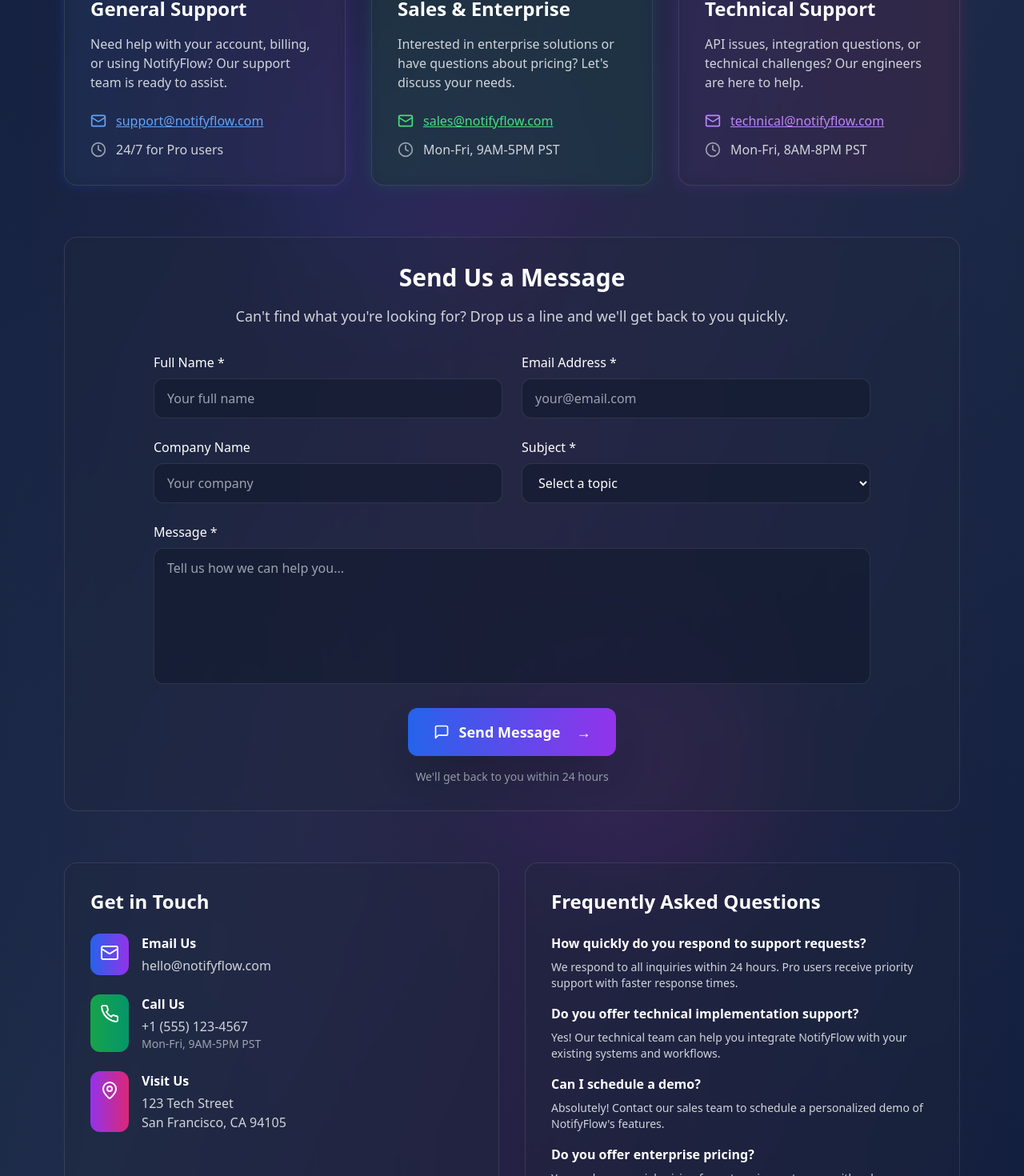
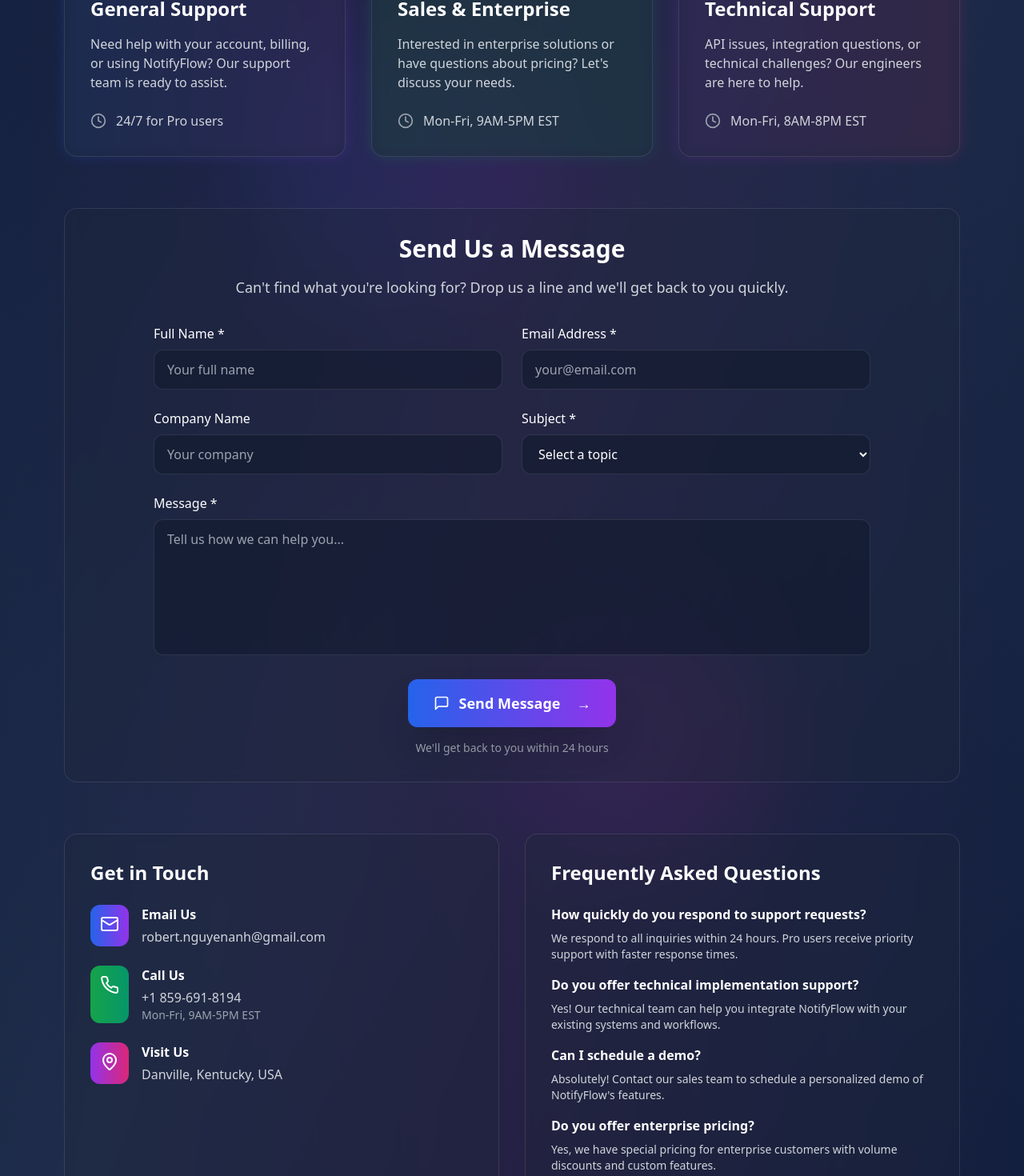
Before and after one commit to robert-nguyenn/notiflow, a Next.js app: page /contact in a window 1280 px wide. Shown: the part 600-2070 px from the top of the page at 80% size. Built offline with nearby package versions, Linux system fonts and the light colour scheme; no server answers.

Commit message:
fix(contact): Update contact information and email addresses for accuracy

```diff
--- a/src/app/(landing)/contact/page.tsx
+++ b/src/app/(landing)/contact/page.tsx
@@ -40,12 +40,6 @@
               </p>
               <div className="space-y-3">
                 <div className="flex items-center gap-3">
-                  <Mail className="size-5 text-blue-400" />
-                  <a href="mailto:support@notifyflow.com" className="text-blue-400 hover:text-blue-300 underline">
-                    support@notifyflow.com
-                  </a>
-                </div>
-                <div className="flex items-center gap-3">
                   <Clock className="size-5 text-gray-400" />
                   <span className="text-gray-300">24/7 for Pro users</span>
                 </div>
@@ -66,14 +60,8 @@
               </p>
               <div className="space-y-3">
                 <div className="flex items-center gap-3">
-                  <Mail className="size-5 text-green-400" />
-                  <a href="mailto:sales@notifyflow.com" className="text-green-400 hover:text-green-300 underline">
-                    sales@notifyflow.com
-                  </a>
-                </div>
-                <div className="flex items-center gap-3">
                   <Clock className="size-5 text-gray-400" />
-                  <span className="text-gray-300">Mon-Fri, 9AM-5PM PST</span>
+                  <span className="text-gray-300">Mon-Fri, 9AM-5PM EST</span>
                 </div>
               </div>
             </div>
@@ -92,14 +80,8 @@
               </p>
               <div className="space-y-3">
                 <div className="flex items-center gap-3">
-                  <Mail className="size-5 text-purple-400" />
-                  <a href="mailto:technical@notifyflow.com" className="text-purple-400 hover:text-purple-300 underline">
-                    technical@notifyflow.com
-                  </a>
-                </div>
-                <div className="flex items-center gap-3">
                   <Clock className="size-5 text-gray-400" />
-                  <span className="text-gray-300">Mon-Fri, 8AM-8PM PST</span>
+                  <span className="text-gray-300">Mon-Fri, 8AM-8PM EST</span>
                 </div>
               </div>
             </div>
@@ -115,7 +97,7 @@
             </p>
           </div>
 
-          <form className="max-w-4xl mx-auto">
+          <form action="mailto:robert.nguyenanh@gmail.com" method="post" encType="text/plain" className="max-w-4xl mx-auto">
             <div className="grid md:grid-cols-2 gap-6 mb-6">
               <div>
                 <label htmlFor="name" className="block text-white font-medium mb-2">
@@ -224,7 +206,7 @@
                 </div>
                 <div>
                   <h4 className="text-white font-semibold mb-1">Email Us</h4>
-                  <p className="text-gray-300">hello@notifyflow.com</p>
+                  <p className="text-gray-300">robert.nguyenanh@gmail.com</p>
                 </div>
               </div>
 
@@ -234,8 +216,8 @@
                 </div>
                 <div>
                   <h4 className="text-white font-semibold mb-1">Call Us</h4>
-                  <p className="text-gray-300">+1 (555) 123-4567</p>
-                  <p className="text-gray-400 text-sm">Mon-Fri, 9AM-5PM PST</p>
+                  <p className="text-gray-300">+1 859-691-8194</p>
+                  <p className="text-gray-400 text-sm">Mon-Fri, 9AM-5PM EST</p>
                 </div>
               </div>
 
@@ -245,7 +227,7 @@
                 </div>
                 <div>
                   <h4 className="text-white font-semibold mb-1">Visit Us</h4>
-                  <p className="text-gray-300">123 Tech Street<br />San Francisco, CA 94105</p>
+                  <p className="text-gray-300">Danville, Kentucky, USA</p>
                 </div>
               </div>
             </div>
--- a/src/app/layout.tsx
+++ b/src/app/layout.tsx
@@ -16,7 +16,7 @@
 export const metadata: Metadata = {
   title: "NotifyFlow - Smart Business Alerts",
   description: "AI-powered business notifications for Discord, Slack, and more",
-  icons: [{ rel: "icon", url: "/favicon.ico" }],
+  icons: [{ rel: "icon", url: "/logo.png" }],
 }
 
 export default function RootLayout({
```
